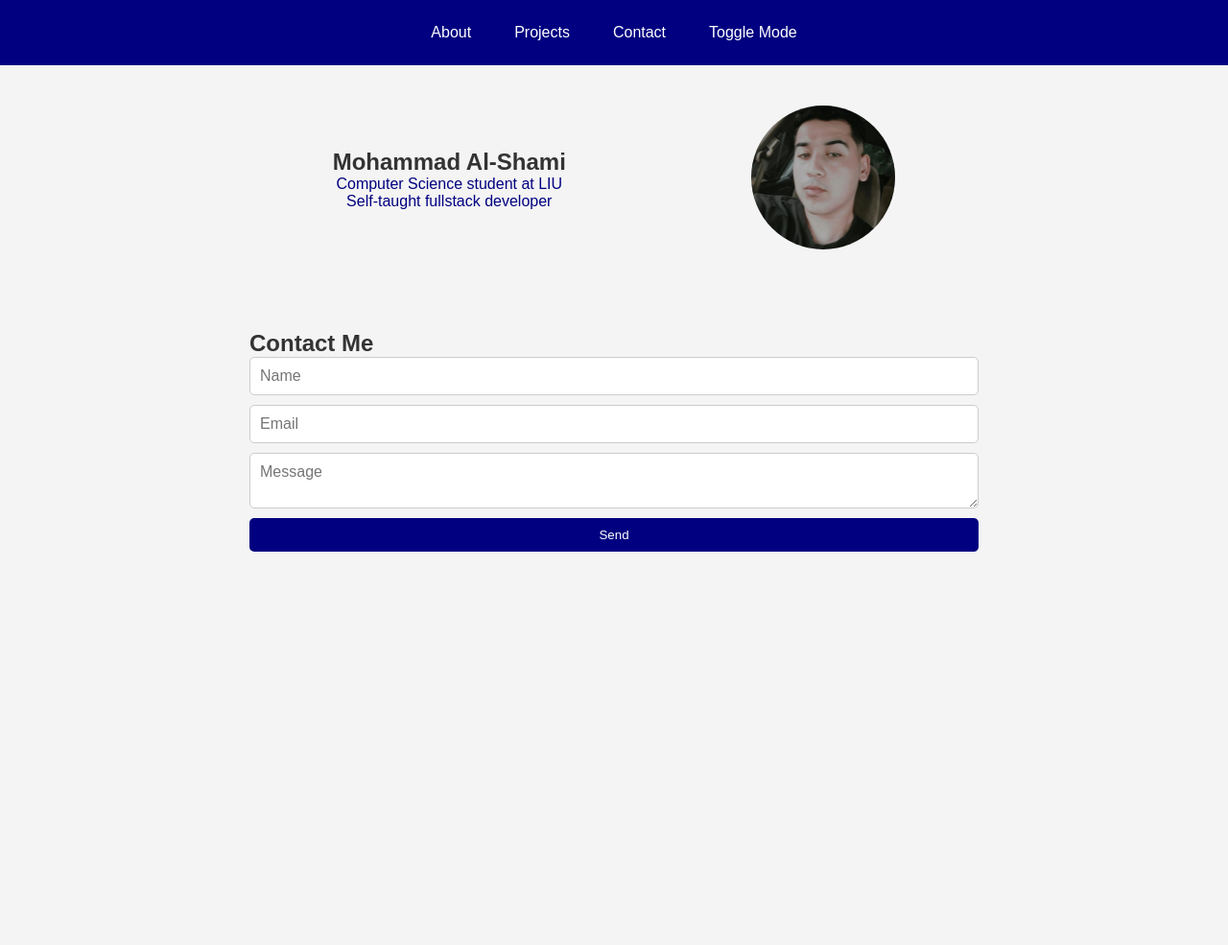
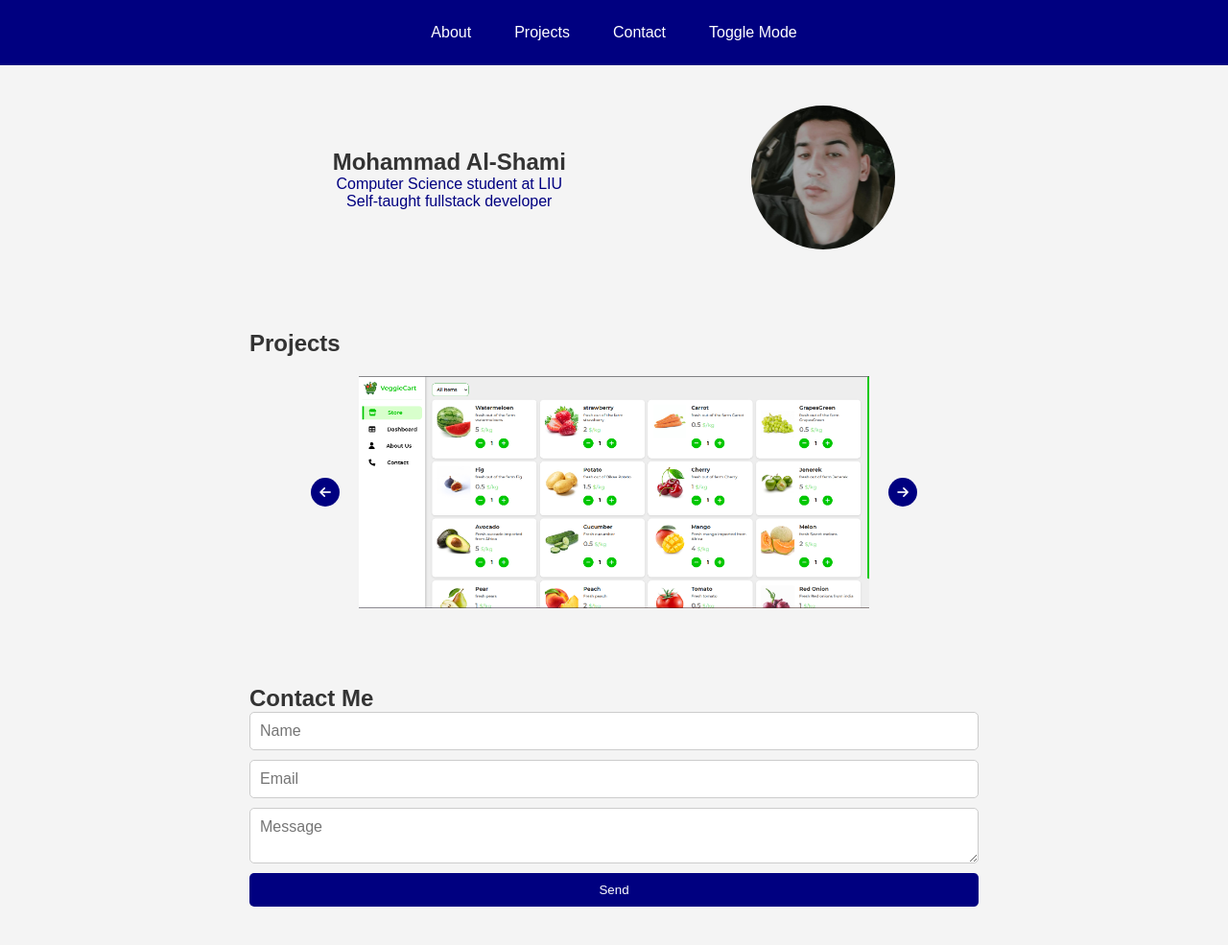
Before and after one commit to MhmdShamii/Portfolio, a plain HTML site: page index.html in a window 1280 px wide. Shown: the whole page at 96% size. Before the commit the page ends 800 px from the top, so only its background shows below. Drawn offline with Linux system fonts and the light colour scheme.

Commit message:
adding the sections

```diff
--- a/index.html
+++ b/index.html
@@ -3,13 +3,20 @@
   <head>
     <meta charset="UTF-8" />
     <meta name="viewport" content="width=device-width, initial-scale=1.0" />
+    <link
+      rel="stylesheet"
+      href="https://cdnjs.cloudflare.com/ajax/libs/font-awesome/6.7.2/css/all.min.css"
+      integrity="sha512-Evv84Mr4kqVGRNSgIGL/F/aIDqQb7xQ2vcrdIwxfjThSH8CSR7PBEakCr51Ck+w+/U6swU2Im1vVX0SVk9ABhg=="
+      crossorigin="anonymous"
+      referrerpolicy="no-referrer"
+    />
     <link rel="stylesheet" href="style.css" />
     <title>Portfolio</title>
   </head>
   <body>
     <nav>
       <a href="#about">About</a>
-      <a href="#projects">Projects</a>
+      <a href="#Projects">Projects</a>
       <a href="#contact">Contact</a>
       <button id="mode-toggle">Toggle Mode</button>
     </nav>
@@ -22,6 +29,15 @@
       </div>
       <div class="profile">
         <img src="rec/mhmd.jpeg" alt="Mohammad Al-Shami" />
+      </div>
+    </section>
+
+    <section id="Projects" class="Projects">
+      <h2>Projects</h2>
+      <div class="imgs">
+        <button><i class="fa-solid fa-arrow-left"></i></button>
+        <img src="./rec/image1.png" alt="" />
+        <button><i class="fa-solid fa-arrow-right"></i></button>
       </div>
     </section>
 
--- a/style.css
+++ b/style.css
@@ -46,7 +46,7 @@ nav button:hover {
 }
 
 .about,
-.projects,
+.Projects,
 .contact,
 .gallery {
   padding: 40px 20px;
@@ -54,6 +54,24 @@ nav button:hover {
   margin: auto;
 }
 
+.imgs {
+  margin-top: 20px;
+  display: flex;
+  justify-content: center;
+  align-items: center;
+  gap: 20px;
+}
+
+.imgs button {
+  width: 30px;
+  height: 30px;
+  border-radius: 50%;
+  outline: none;
+  border: none;
+  background-color: navy;
+  color: white;
+  cursor: pointer;
+}
 .about {
   display: flex;
   gap: 20px;
@@ -103,7 +121,9 @@ button[type="submit"] {
 button[type="submit"]:hover {
   background-color: royalblue;
 }
-
+.Projects img {
+  width: 70%;
+}
 @media (max-width: 600px) {
   nav {
     flex-direction: column;
```
Also changed, not shown: rec/image1.png (added).
